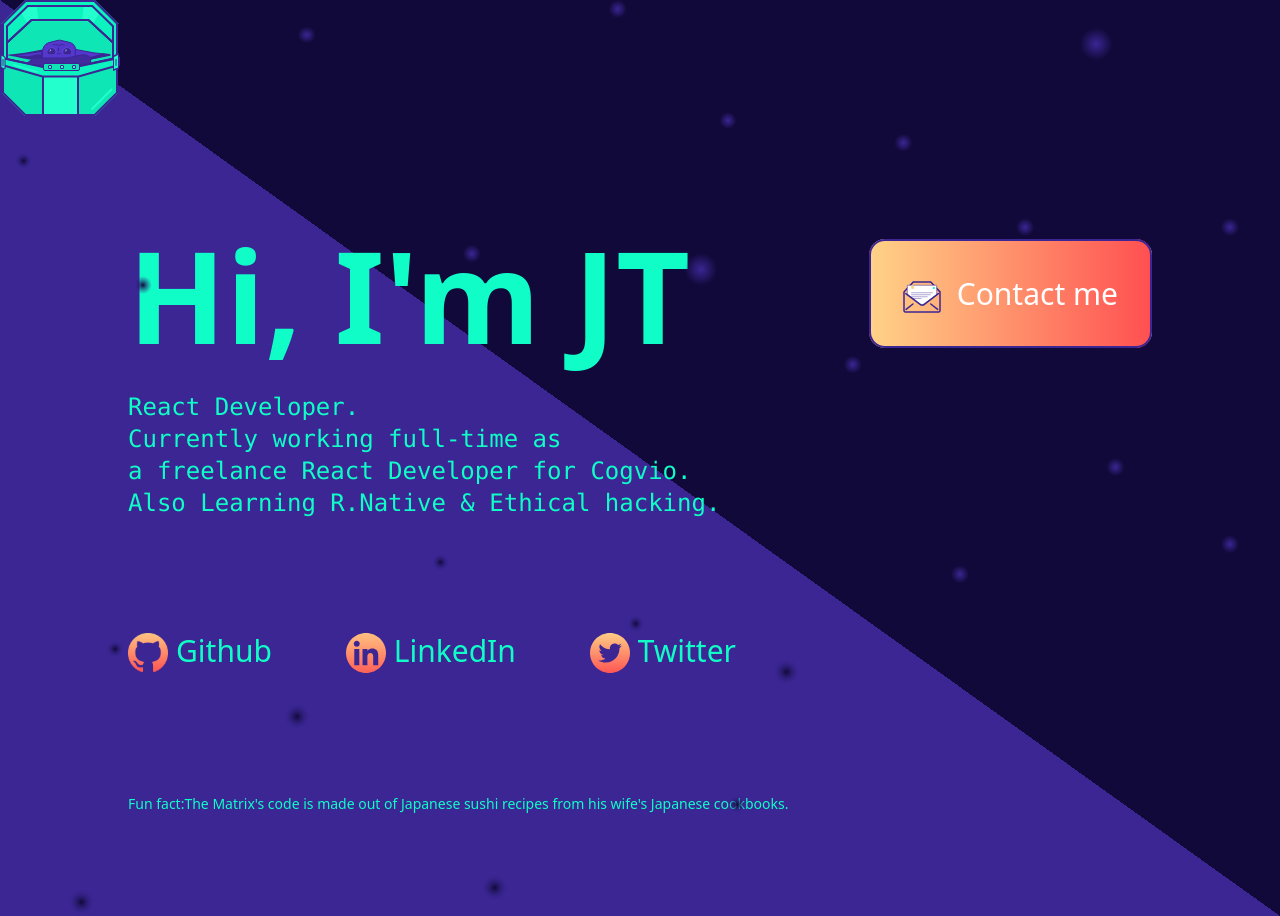
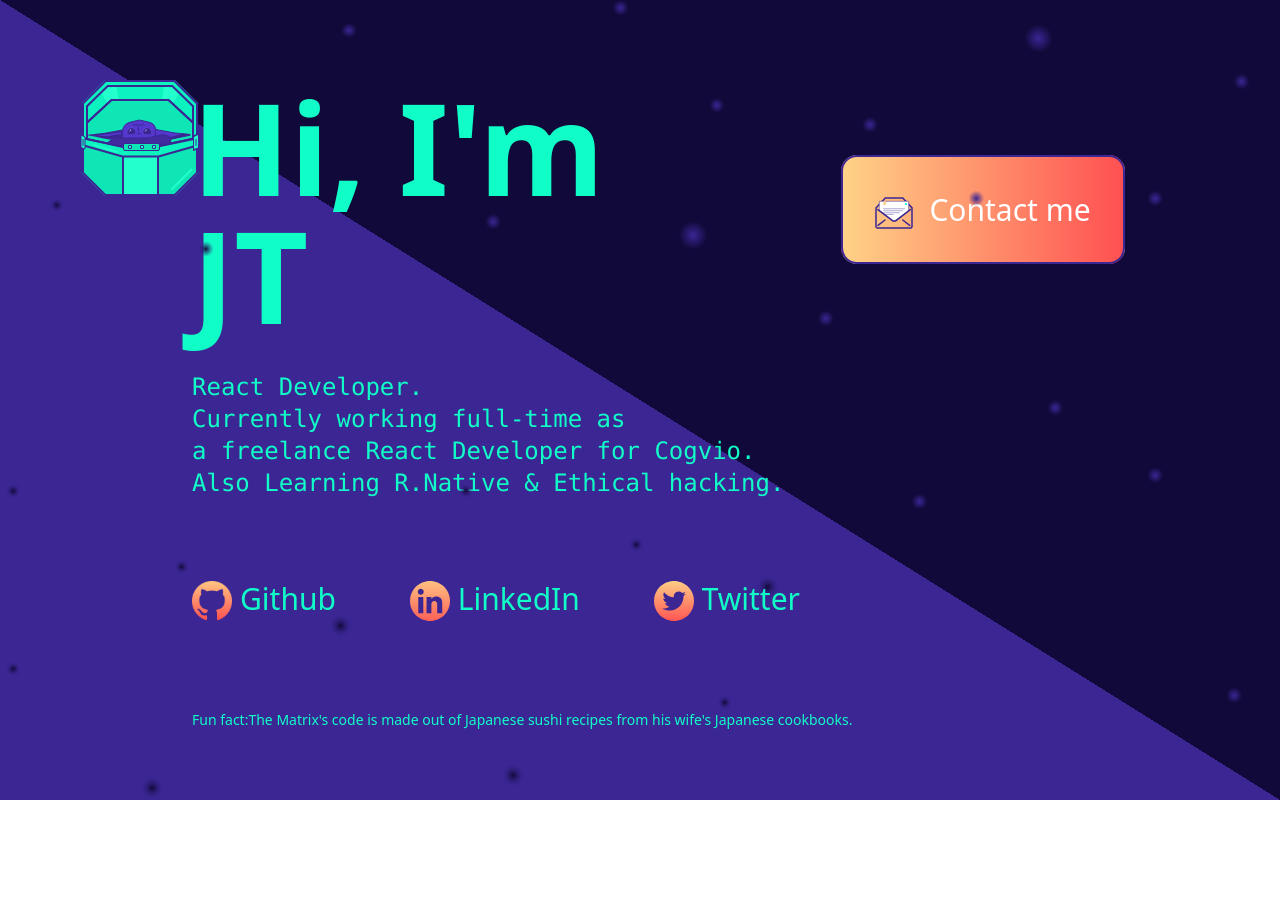
Before and after one commit to jakubturner/jt_portfolio, a React (Create React App) app: page / in a window 1280 px wide. After the commit the page ends 800 px from the top, so only its background shows below. Built offline with nearby package versions, Linux system fonts and the light colour scheme; no server answers.

Commit message:
finish styles for desktop version

```diff
--- a/src/App.tsx
+++ b/src/App.tsx
@@ -3,23 +3,29 @@ import githubIcon from '../src/images/githubIcon.svg'
 import twitterIcon from '../src/images/Twitter.svg'
 import emailIcon from '../src/images/Email Icon.svg'
 import yoda from '../src/images/Yoda.svg'
+import { useEffect, useState } from 'react';
 
 function App() {
 
+    const [joke, setJoke] = useState<string>()
+
+useEffect(() => {
+        fetch('https://api.chucknorris.io/jokes/random').then((data) => console.log(data)).catch(err => err.message)
+    }, []);
     return (
         <main className='bgGradient w-screen h-screen relative'>
             <div className='bg-main-pattern w-full h-full  absolute top-0 left-0 bg-cover bg-center'/>
                 <div>
-                    <img className='hidden xl:block' src={yoda} alt={'icon of the baby yoda'}/>
+                    <img className='hidden xl:absolute xl:block xl:top-20 xl:left-20' src={yoda} alt={'icon of the baby yoda'}/>
                 </div>
-            <div className=' md:px-24 h-screen flex flex-col justify-evenly'>
+            <div className='xl:px-40 md:px-24 h-screen flex flex-col justify-evenly'>
                 <div className='md:pt-16 pl-8 pr-8 pt-32'>
                     <div className='flex items-center'>
                         <div className='h-full'>
                             <h1 className='xl:text-9xl md:text-8xl text-mintGreen-default w-32 h-8 font-black text-4xl inline leading-6'>Hi,
                                 I'm JT</h1>
                         </div>
-                        <div className='h-full xl:ml-auto text-center'>
+                        <div className='h-full xl:ml-40 text-center whitespace-nowrap'>
                             <a href='mailto:kuba.turner@gmail.com' className='xl:px-8 xl:py-8
                 xl:static xl:justify-self-end xl:text-3xl hover:bg-orangeGrep-default md:w-56 md:text-lg
                 absolute border-purpleRain-default border-2 rounded-2xl px-4 py-2
```
